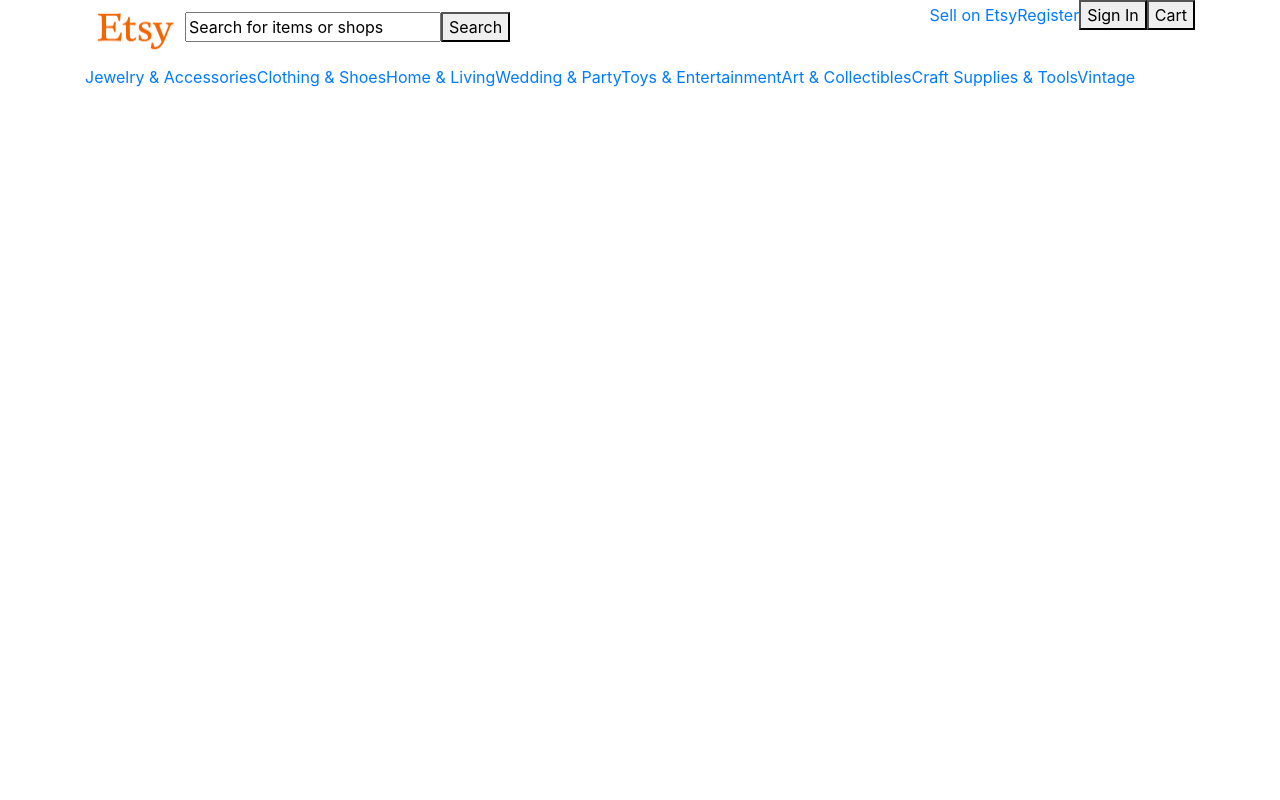
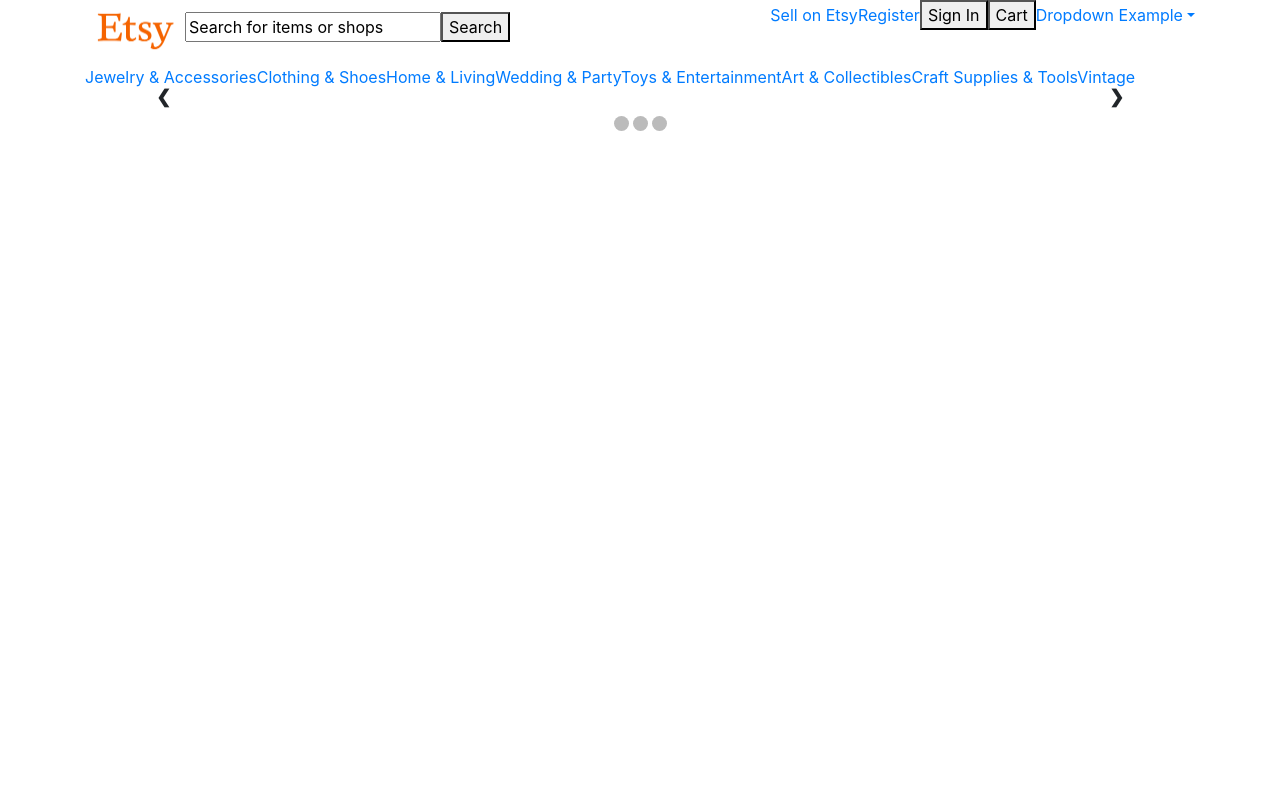
Before and after one commit to derekhammer/EtsyRebuild, an Angular app: page / in a window 1280 px wide. Shown: the top 800 px of the page. Built offline with nearby package versions, Linux system fonts and the light colour scheme.

Commit message:
add jquery

```diff
--- a/package.json
+++ b/package.json
@@ -23,6 +23,7 @@
     "@angular/router": "^5.2.0",
     "bootstrap": "^4.1.3",
     "core-js": "^2.4.1",
+    "jquery": "^3.3.1",
     "rxjs": "^5.5.6",
     "zone.js": "^0.8.19"
   },
--- a/src/app/app.component.css
+++ b/src/app/app.component.css
@@ -5,3 +5,98 @@
 .logo{
   width: 100px;
 }
+
+
+* {box-sizing:border-box}
+
+/* Slideshow container */
+.slideshow-container {
+  max-width: 1000px;
+  position: relative;
+  margin: auto;
+}
+
+/* Hide the images by default */
+.mySlides {
+    display: none;
+}
+
+/* Next & previous buttons */
+.prev, .next {
+  cursor: pointer;
+  position: absolute;
+  top: 50%;
+  width: auto;
+  margin-top: -22px;
+  padding: 16px;
+  color: white;
+  font-weight: bold;
+  font-size: 18px;
+  transition: 0.6s ease;
+  border-radius: 0 3px 3px 0;
+}
+
+/* Position the "next button" to the right */
+.next {
+  right: 0;
+  border-radius: 3px 0 0 3px;
+}
+
+/* On hover, add a black background color with a little bit see-through */
+.prev:hover, .next:hover {
+  background-color: rgba(0,0,0,0.8);
+}
+
+/* Caption text */
+.text {
+  color: #f2f2f2;
+  font-size: 15px;
+  padding: 8px 12px;
+  position: absolute;
+  bottom: 8px;
+  width: 100%;
+  text-align: center;
+}
+
+/* Number text (1/3 etc) */
+.numbertext {
+  color: #f2f2f2;
+  font-size: 12px;
+  padding: 8px 12px;
+  position: absolute;
+  top: 0;
+}
+
+/* The dots/bullets/indicators */
+.dot {
+  cursor: pointer;
+  height: 15px;
+  width: 15px;
+  margin: 0 2px;
+  background-color: #bbb;
+  border-radius: 50%;
+  display: inline-block;
+  transition: background-color 0.6s ease;
+}
+
+.active, .dot:hover {
+  background-color: #717171;
+}
+
+/* Fading animation */
+.fade {
+  -webkit-animation-name: fade;
+  -webkit-animation-duration: 1.5s;
+  animation-name: fade;
+  animation-duration: 1.5s;
+}
+
+@-webkit-keyframes fade {
+  from {opacity: .4}
+  to {opacity: 1}
+}
+
+@keyframes fade {
+  from {opacity: .4}
+  to {opacity: 1}
+}
--- a/src/app/app.component.html
+++ b/src/app/app.component.html
@@ -1,3 +1,36 @@
+<script>
+var slideIndex = 1;
+showSlides(slideIndex);
+
+function plusSlides(n) {
+  showSlides(slideIndex += n);
+}
+
+function currentSlide(n) {
+  showSlides(slideIndex = n);
+}
+
+function showSlides(n) {
+  var i;
+  var slides = document.getElementsByClassName("mySlides");
+  var dots = document.getElementsByClassName("dot");
+  if (n > slides.length) {slideIndex = 1}
+  if (n < 1) {slideIndex = slides.length}
+  for (i = 0; i < slides.length; i++) {
+      slides[i].style.display = "none";
+  }
+  for (i = 0; i < dots.length; i++) {
+      dots[i].className = dots[i].className.replace(" active", "");
+  }
+  slides[slideIndex-1].style.display = "block";
+  dots[slideIndex-1].className += " active";
+}
+
+</script>
+
+
+
+
 <div class="container">
 
 
@@ -11,6 +44,7 @@
 <a href="#">Register</a>
 <button type="button" name="SignIn">Sign In</button>
 <button type="button" name="Cart">Cart</button>
+<a href="#" class="dropdown-toggle" data-toggle="dropdown">Dropdown Example</a>
 </div>
 </div>
 
--- a/src/app/app.component.ts
+++ b/src/app/app.component.ts
@@ -1,4 +1,5 @@
 import { Component } from '@angular/core';
+import * as $ from 'jquery';
 
 @Component({
   selector: 'app-root',
@@ -7,4 +8,7 @@ import { Component } from '@angular/core';
 })
 export class AppComponent {
   title = 'app';
+
+
+
 }
```
Also changed, not shown: .angular-cli.json, 1 other file (tests, documents, lock files or other folders).
